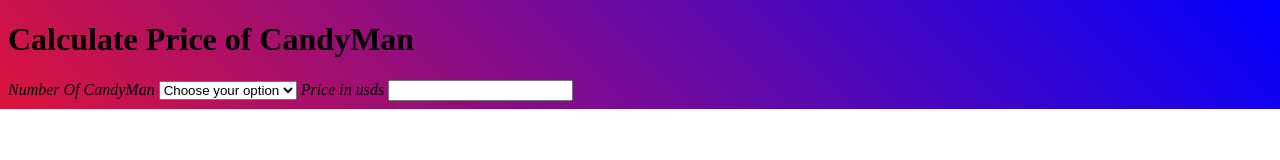
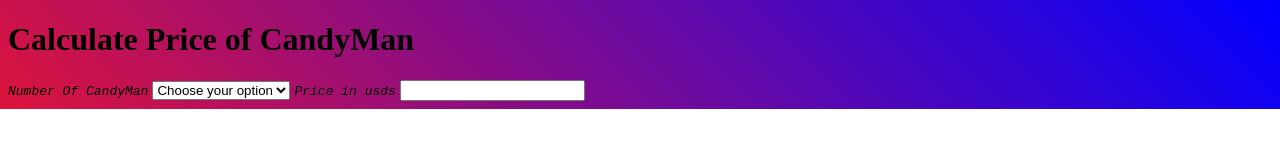
Before and after one commit to MrBootsBoots/priceCalculator, a plain HTML site: page index.html in a window 1280 px wide. Drawn offline with Linux system fonts and the light colour scheme.

Commit message:
initial commit

```diff
--- a/index.css
+++ b/index.css
@@ -3,3 +3,7 @@ background: linear-gradient(45deg, crimson, blue);
 background-size: cover;
 background-repeat: no-repeat;
 }
+
+i {
+font-family: monospace;
+}
```
